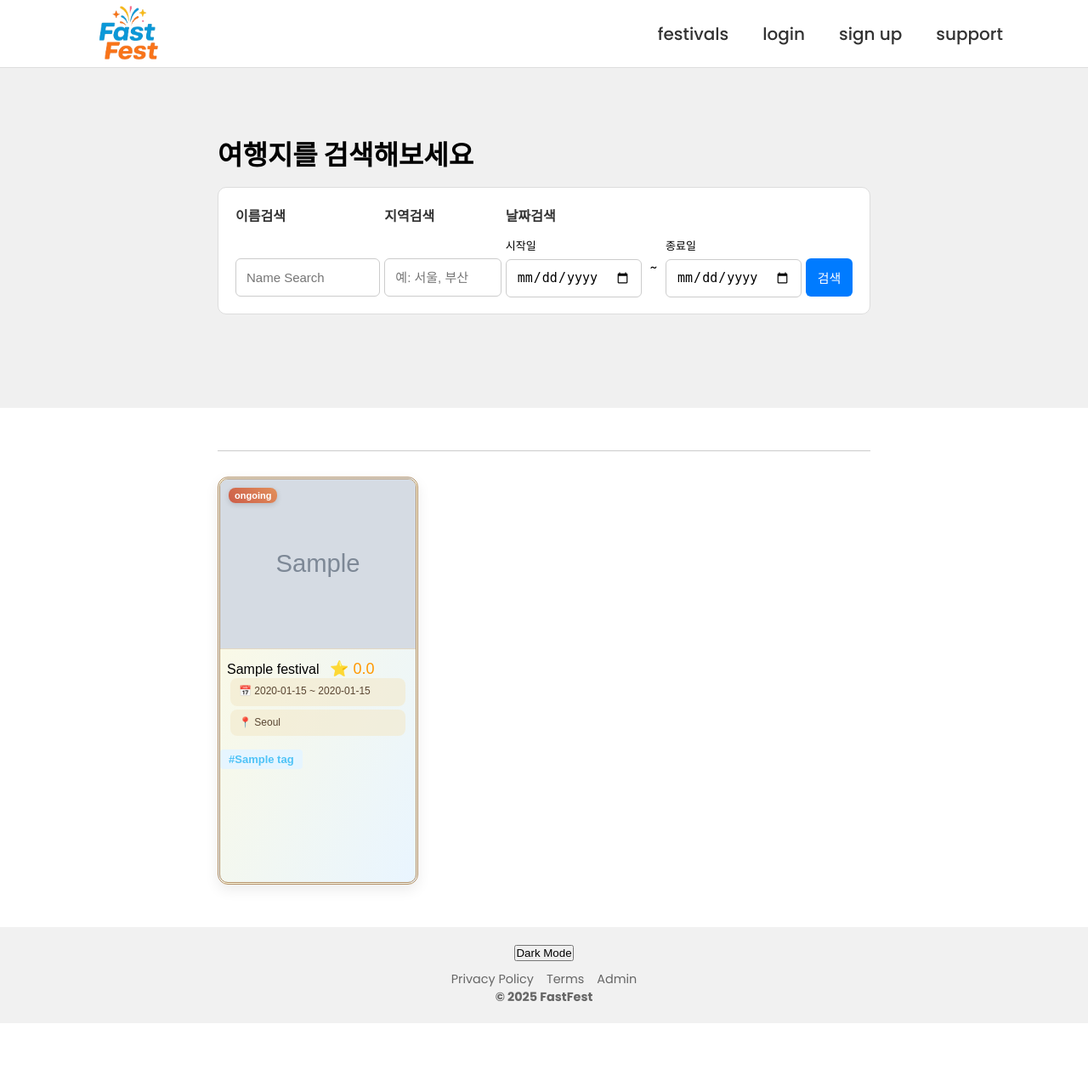
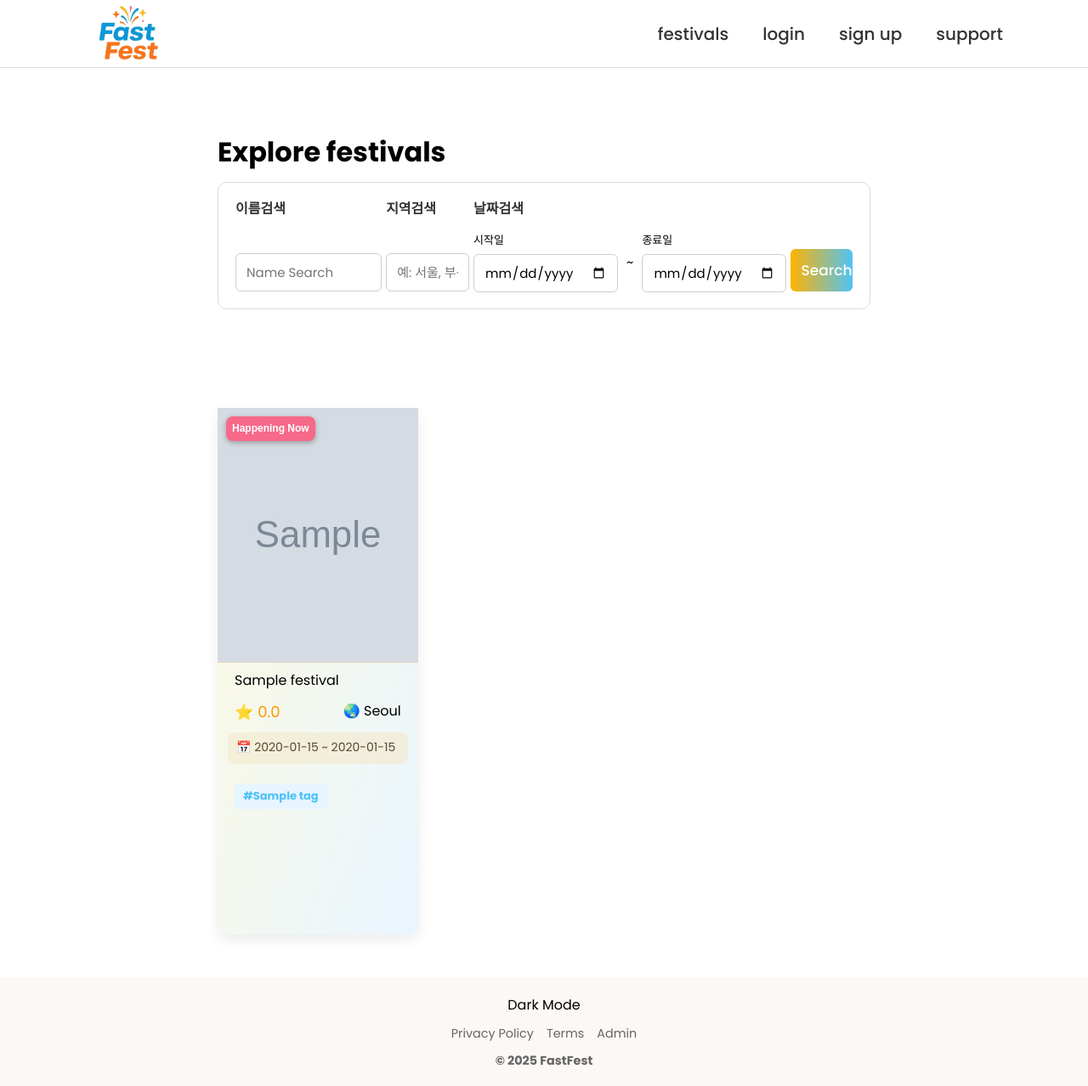
Before and after one commit to 321qas/Project, a Django app: page /festivals/list/ in a window 1280 px wide. Shown: the whole page at 85% size. Before the commit the page ends 1204 px from the top, so only its background shows below. Run offline with Django 5.2, Linux system fonts and the light colour scheme; tables that the repository leaves empty hold one stand-in row (values such as "Sample post"); grey boxes marked "Sample" are stand-in pictures.

Commit message:
fest_list.html
css

```diff
--- a/festivals/templates/festival/fest_list.html
+++ b/festivals/templates/festival/fest_list.html
@@ -5,11 +5,16 @@
     <meta charset="UTF-8">
     <meta name="viewport" content="width=device-width, initial-scale=1.0">
     <link rel="stylesheet" type="text/css" href="/static/css/navigation.css">
+    <link rel="stylesheet" type="text/css" href="/static/css/footer.css">
+    <link rel="stylesheet" type="text/css" href="/static/css/fonts.css">
+    <link rel="stylesheet" type="text/css" href="/static/css/components.css">
     {% comment %} <link rel="stylesheet" type="text/css" href="/static/css/main.css"> {% endcomment %}
     <script src="https://code.jquery.com/jquery-3.6.0.min.js"></script>
     <title>Document</title>
     <style>
-      * {margin:0; padding: 0; box-sizing: border-box;}
+      * {
+        margin:0; padding: 0; box-sizing: border-box; font-family: "Poppins", "Noto Sans KR", sans-serif;
+      }
       ul, li {list-style: none;}
       a {text-decoration: none; color: inherit;}
 
@@ -22,7 +27,6 @@
 
         justify-content: center;
         align-items: center;
-        background: #f0f0f0;
       }
 
       #banner_blur h1 {
@@ -93,6 +97,10 @@
 
       }
 
+      .searchBlock button {
+        background: linear-gradient(90deg, #ffb300 0%, #4fc3f7 100%);
+      }
+
       .date .stardToEnd {
         display: flex;
         width: 90%;
@@ -113,8 +121,8 @@
       .button button {
         margin-top: auto;
         padding: 12px;
-        font-size: 15px;
-        background-color: #007bff;
+        font-size: 17px;
+        font-weight: 500;
         color: white;
         border: none;
         border-radius: 6px;
@@ -136,22 +144,20 @@
 
       #festList {
         width: 100%;
-        margin: 50px 0;
+        margin-bottom: 50px;
         display: flex;
         flex-wrap: wrap;
         justify-content: space-between;
         gap: 20px;
-        border-top: 1px solid #ccc;
-        padding-top: 30px;
         font-family: 'Nanum Gothic', sans-serif;
       }
       .festCard {
         width: calc(32% - 10px);
-        height: 480px;
+        min-height: 620px;
+        height: fit-content;
         display: flex;
         flex-direction: column;
         border-radius: 12px;
-        overflow: hidden;
         position: relative;
         cursor: pointer;
         text-align: left;
@@ -161,7 +167,7 @@
           linear-gradient(to bottom right, #fefae0, #e9f5ff),
           repeating-linear-gradient(135deg, rgba(255,255,255,0.05) 0 2px, transparent 2px 6px),
           repeating-linear-gradient(45deg, rgba(255,255,255,0.05) 0 2px, transparent 2px 6px);
-        border: 3px double #b39068;
+        /*border: 3px solid #b39068;*/
         box-shadow: 0 6px 16px rgba(0,0,0,0.08);
         transition: transform 0.25s ease, box-shadow 0.25s ease;
       }
@@ -173,25 +179,29 @@
 
       .festCard a img {
         width: 100%;
-        height: 200px;
+        height: 300px;
         object-fit: cover;
         border-bottom: 1px solid #e2d7c3;
       }
 
       .festCard::before {
-        content: "ongoing";
+        content: "Happening Now";
         position: absolute;
         top: 10px;
         left: 10px;
-        background: linear-gradient(45deg, #cc5c48, #e2905b);
+        background: #F66989;
+        /*background: linear-gradient(45deg, #cc5c48, #e2905b);*/
         color: #fff;
-        font-size: 11px;
-        padding: 3px 7px;
+        font-size: 12px;
+        padding: 5px 7px;
         border-radius: 8px;
         font-weight: bold;
-        box-shadow: 0 2px 6px rgba(0,0,0,0.15);
+        box-shadow: 0 2px 6px rgba(0,0,0,0.3);
         z-index: 1;
       }
+
+
+
 
       /* 공통 텍스트 스타일 */
       .festCard p {
@@ -216,22 +226,17 @@
         margin-bottom: 8px;
       }
 
-      .festCard p.date-info,
-      .festCard p.region-info,
-      .festCard p.tags {
-        font-size: 12px;
+
+      .festCard p.date-info {
+        font-size: 14px;
         color: #5a4632;
         background: rgba(243, 234, 204, 0.6);
         padding: 6px 10px;
         border-radius: 8px;
-      }
-
-      .festCard p.date-info {
-        margin-top: auto;
         padding-bottom: 8px;
       }
 
-      /* 상세 설명 영역 (배너 아래) */
+      /* 상세 설명 영역 (배너 아래)
       .festival-info-under-banner {
         padding: 16px 24px;
         background: #fff;
@@ -258,13 +263,15 @@
         color: #555;
         margin-top: 6px;
       }
+      */
 
       .festival-info-under-banner .festival-tags,
       .festival-tags {
         display: flex;
         flex-wrap: wrap;
         gap: 8px;
-        margin-top: 12px;
+        margin: 12px 20px 20px;
+        /*padding: 0 20px;*/
       }
 
       .festival-info-under-banner .tag,
@@ -306,10 +313,15 @@
         color: #333;
       }
 
+      .rating-region {
+        margin: 0 20px 10px;
+        display: flex;
+        justify-content: space-between;
+      }
+
       .festival-rating {
         font-size: 18px;
         color: #ff9800;
-        margin-left: 8px;
       }
 
       .festival-info-row {
@@ -325,37 +337,14 @@
 
       #loadMoreBtn {
         display:block;
-              margin:10px auto 0;
+        margin:10px auto 50px;
+        /*
         padding:12px 32px;
         font-size:1.1rem;
         border:1px solid #ccc;
-              background:#f8f8f8;
         cursor:pointer;
+        */
       }
-
-            #footer {
-              padding: 20px;
-              background-color: #f1f1f1;
-              font-size: 14.4px;
-              color: #666;
-              text-align: center;
-            }
-
-            .footer-links {
-              display: flex;
-              justify-content: center;
-              flex-wrap: wrap;
-              gap: 15px;
-              list-style: none;
-              margin-top: 10px;
-            }
-
-            .footer-links a {
-              text-decoration: none;
-              color: #666;
-            }
-
-            .footer-links a:hover {text-decoration: underline;}
 
       .fest-info-row {
         display: flex;
@@ -365,7 +354,7 @@
         gap: 10px;
       }
       .festival-name {
-        margin-left: 8px; /* 또는 padding-left: 8px; */
+        margin: 0 20px 10px;
       }
 
     </style>
@@ -374,7 +363,7 @@
     <div id="wrap">
       {% include "header.html" %}
         <div id="banner_blur">
-            <h1>여행지를 검색해보세요</h1>
+            <h1>Explore festivals</h1>
             <form id='searchForm' action="#" method="GET">
                 <div id="searchBlocks">
                     <div class="searchBlock name">
@@ -402,7 +391,7 @@
                     </div>
 
                     <div class="searchBlock button">
-                    <button type="submit">검색</button>
+                      <button type="submit">Search</button>
                     </div>
                 </div>
             </form>
@@ -412,7 +401,7 @@
             <div id="festList">
 
             </div>
-            <button id="loadMoreBtn" >view more +</button>
+            <button id="loadMoreBtn" class="white-orange-active moreBtn">view more</button>
         </div>
     </div>
     <script>
@@ -445,12 +434,14 @@
                     </a>
                     <p>
                       <div class="festival-header">
-                        <span class="festival-name">${data.name}</span>
+                        <div class="festival-name">${data.name}</div>
+                        <div class="rating-region">
                           <span class="festival-rating">⭐ ${data.rating || '0.0'}</span>
+                          <span class="region-info">🌏 ${data.region}</span>
+                        </div>
                         <p class="date-info">📅 ${data.start_date || '날짜 미정'} ~ ${data.end_date || '날짜 미정'}</p>
-                        <p class="region-info">📍 ${data.region}</p>
                       </div>
-
+                    </p>
 
                     <div class="festival-tags">
                         ${(data.tags || []).map(tag => `<span class="tag">#${tag}</span>`).join(' ')}
```
Lines whose indentation alone changed are shown as unchanged.
